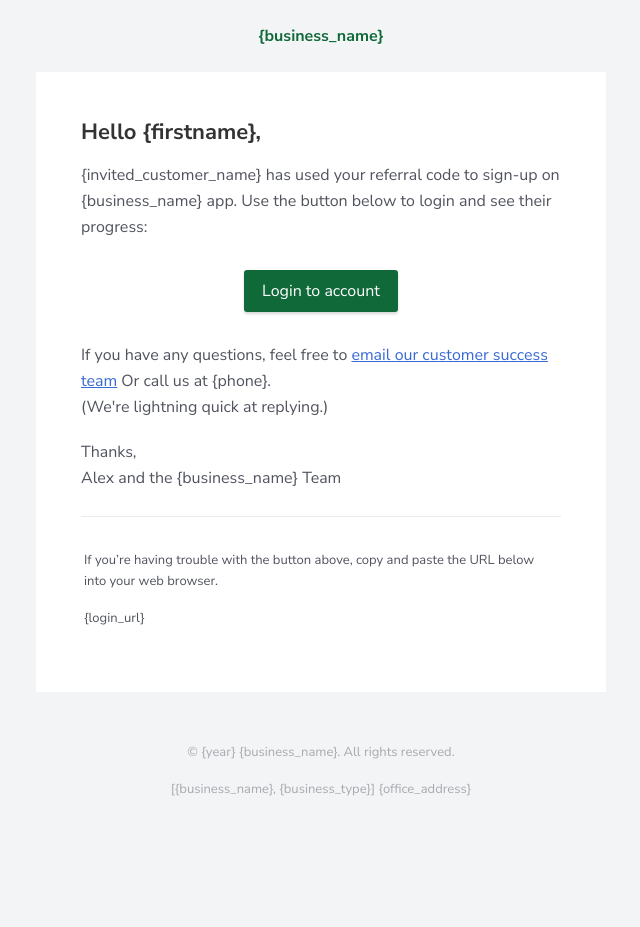
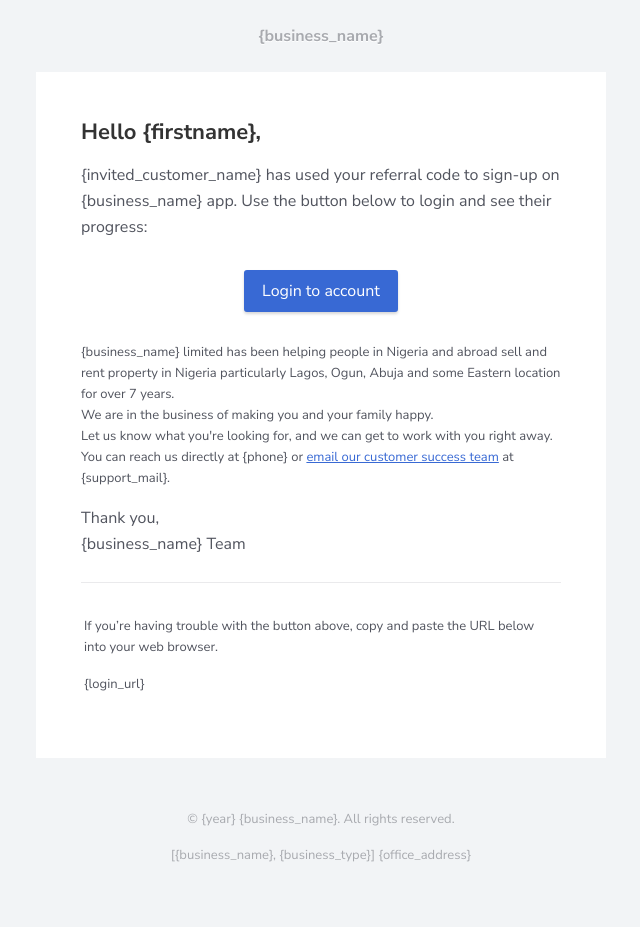
Before and after one commit to Abraham-hanks/Magscollectivity, a website: page src/assets/email-templates/referral-notification.html in a window 1280 px wide. Shown: the whole page, without its empty margins (319-959 px from the left). Before the commit the page ends 860 px from the top, so only its background shows below. Drawn offline with Linux system fonts and the light colour scheme.

Commit message:
modified email templates to match templates on elastic mail

```diff
--- a/src/assets/email-templates/referral-notification.html
+++ b/src/assets/email-templates/referral-notification.html
@@ -392,22 +392,8 @@
 			padding: 45px;
 		}
 
-
-		.f-fallback.button {
-			color: #fff !important;
-		}
-
     .button{
       color: white!important;
-      background-color: rgba(16,105,57,255) !important;
-      border-top: 10px solid rgba(16,105,57,255) !important;
-      border-right: 18px solid rgba(16,105,57,255) !important;
-      border-bottom: 10px solid rgba(16,105,57,255) !important;
-      border-left: 18px solid rgba(16,105,57,255) !important;
-    }
-
-    .email-masthead_name{
-      color: rgba(16,105,57,255) !important;
     }
 
 		/*Media Queries ------------------------------ */
@@ -504,26 +490,16 @@
 												</tr>
 											</table>
 
-											<p>
-												If you have any questions, feel free to
-												<a href="mailto:{support_mail}">email our customer success team</a>
-                        Or call us at {phone}.<br>
-                        (We're lightning quick at replying.)
-												<!-- We also offer
-												<a href="{live_chat_url}">live chat</a>
-												during business hours. -->
+											<p class="f-fallback sub">
+                        {business_name} limited has been helping people in Nigeria and abroad sell and rent property in Nigeria particularly Lagos, Ogun, Abuja and some Eastern location for over 7 years. <br>
+                        We are in the business of making you and your family happy.<br>
+                        Let us know what you're looking for, and we can get to work with you right away. You can reach us directly at {phone} or <a href="mailto:{support_mail}">email our customer success team</a>
+                        at {support_mail}.
 											</p>
 											<p>
-												Thanks, <br />Alex and the {business_name}
-												Team
+												Thank you, <br />{business_name} Team
 											</p>
-											<p>
-												<!-- <strong>P.S.</strong> Need immediate help
-												getting started? Check out our
-												<a href="{help_url}">help documentation</a>. Or, just reply to this email, the Wave
-												Transfer support team is always ready to
-												help! -->
-											</p>
+
 											<!-- Sub copy -->
 											<table class="body-sub" role="presentation">
 												<tr>
```
Also changed, not shown: src/assets/email-templates/change-request-notification.html (+6 -28 lines), src/assets/email-templates/charge-notification.html (+6 -26 lines), src/assets/email-templates/document-download.html (+6 -26 lines), src/assets/email-templates/email-verification.html (+10 -17 lines), src/assets/email-templates/forgot-password.html (+6 -26 lines), src/assets/email-templates/product-sub-notification.html (+6 -14 lines), src/assets/email-templates/product-sub-reminder.html (+6 -20 lines), src/assets/email-templates/transaction-notification.html (+7 -28 lines).
